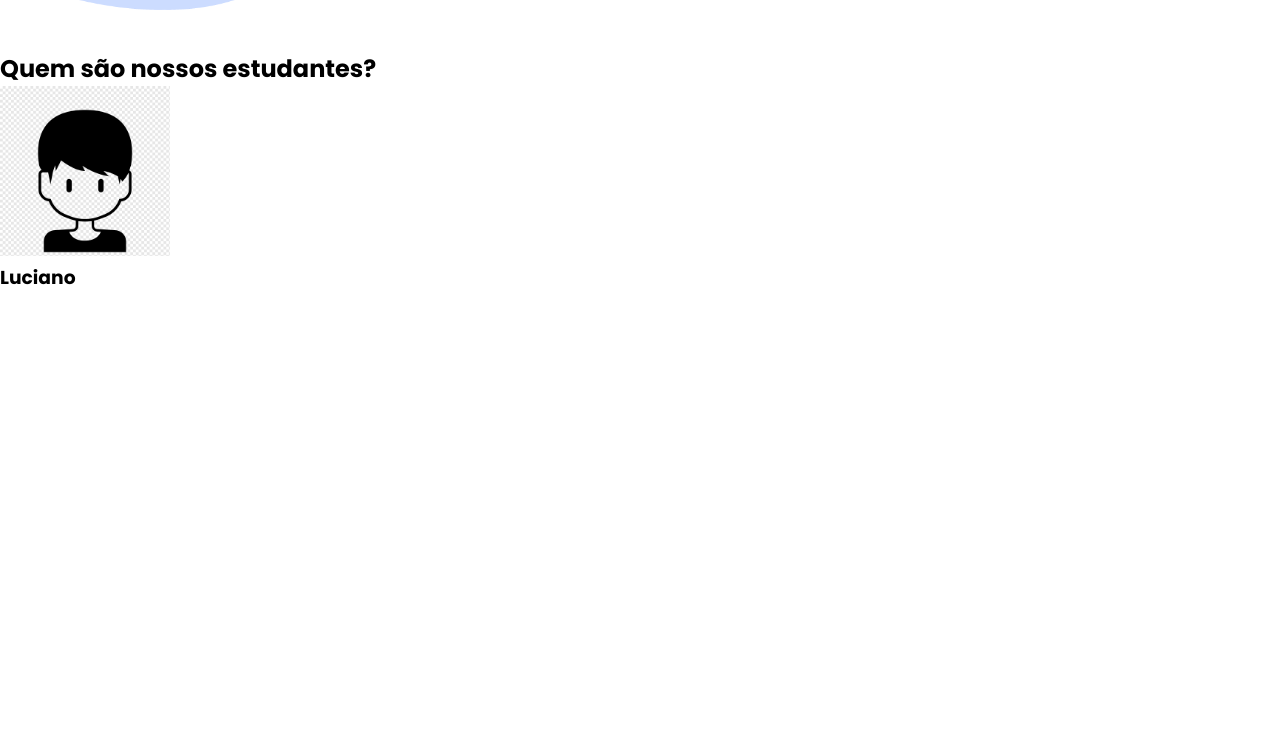
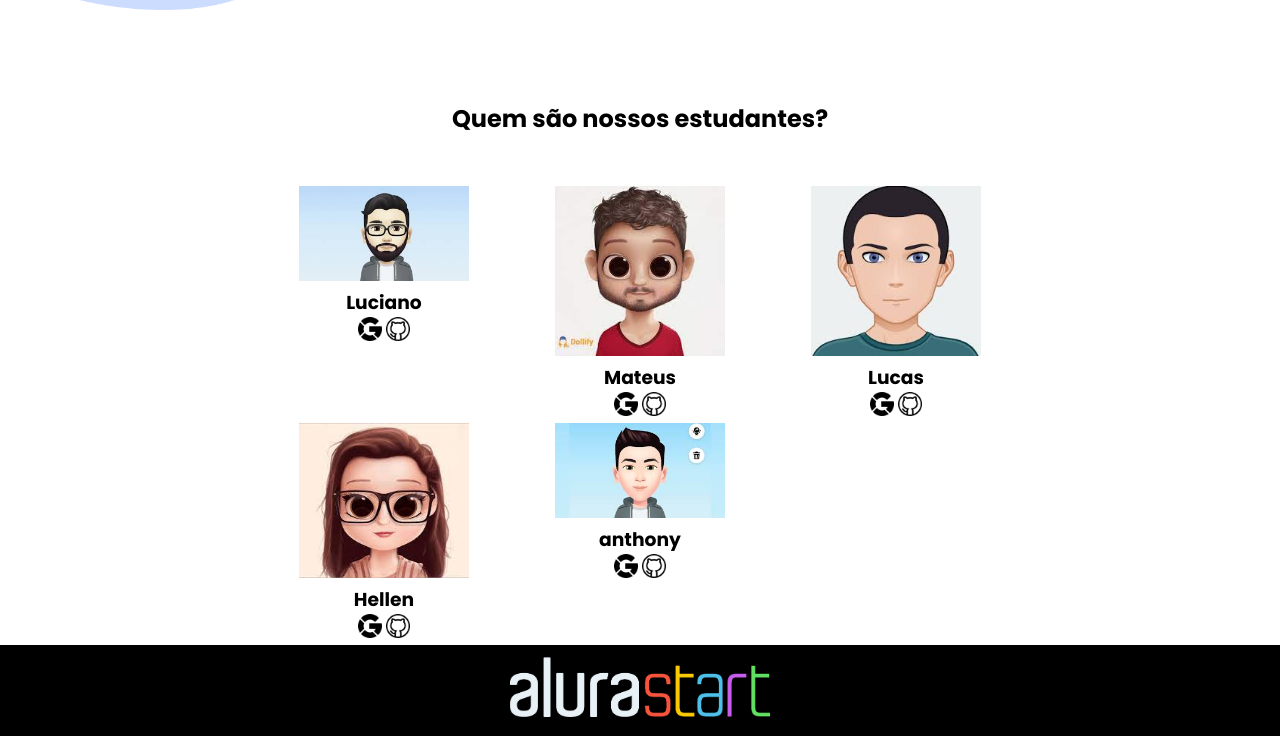
Before and after one commit to lucianosamuel/novo, a plain HTML site: page index.html in a window 1280 px wide. Shown: the part 616-1352 px from the top of the page. Before the commit the page ends 908 px from the top, so only its background shows below. Drawn offline with Linux system fonts and the light colour scheme.

Commit message:
pagina finalizada

```diff
--- a/index.html
+++ b/index.html
@@ -27,11 +27,46 @@
        <img class="escola-imagem" src="Formula-bro.png" alt="professora no quadro">
     </section>
     <section class="estudante">
-        <h2 class="estudante-titulo">Quem são nossos estudantes?</h2>
-        <img class="estudante-imagem" src="png-transparent-avatar-face-male-man-people-profile-user-avatar-user-icon.png" alt="fto do png-transparent-avatar-face-male-man-people-profile-user-avatar-user-icon">
-        <h3>Luciano</h3>
-
+         <h2 class="estudante-titulo">Quem são nossos estudantes?</h2>
+     <div class="estudante-todos">
+        <span></span>
+     <div class="estudante-div">
+         <img class="estudante-imagem" src="download (2).jpeg" alt="fto do download (2).jpeg">
+         <h3 class="estudante-nome">Luciano</h3>
+         <a href="https://mail.google.com/mail/u/0/#inbox"><img class="estudante-icone" src="google.png" alt="icone google"></a>
+         <a href="https://github.com/lucianosamuel"><img class="estudante-icone" src="github.png" alt="icone github"></a>
+    </div>
+    <div class="estudante-div">
+        <img class="estudante-imagem" src="images (1).jpeg" alt="fto do images (1).jpeg">
+        <h3 class="estudante-nome">Mateus</h3>
+        <img class="estudante-icone" src="google.png" alt="icone google">
+        <img class="estudante-icone" src="github.png" alt="icone github">
+   </div>
+   <div class="estudante-div">
+    <img class="estudante-imagem" src="images (2).jpeg" alt="fto do images (2).jpeg">
+    <h3 class="estudante-nome">Lucas</h3>
+    <img class="estudante-icone" src="google.png" alt="icone google">
+    <img class="estudante-icone" src="github.png" alt="icone github">
+</div>
+     <span></span>
+     <span></span>
+<div class="estudante-div">
+    <img class="estudante-imagem" src="images.jpeg" alt="fto do images.jpeg">
+    <h3 class="estudante-nome">Hellen</h3>
+    <img class="estudante-icone" src="google.png" alt="icone google">
+    <img class="estudante-icone" src="github.png" alt="icone github">
+</div>
+<div class="estudante-div">
+    <img class="estudante-imagem" src="images (3).jpeg" alt="fto do images (3).jpeg">
+    <h3 class="estudante-nome">anthony</h3>
+    <img class="estudante-icone" src="google.png" alt="icone google">
+    <img class="estudante-icone" src="github.png" alt="icone github">
+</div>
+    </div>
     </section>
+    <footer class="rodape">
+        <img class="rodape-imagem" src="alurastart logo.png" alt="logo da alura start">
+    </footer>
 </body>
 
 </html>
--- a/style.css
+++ b/style.css
@@ -44,9 +44,39 @@ cabecalho-lista-item{
 .escola-div-conteudo{
     width: 35%;
 }
+
 .escola-titulo{
     padding: 24px 0;
 }
+
 .estudante-imagem{
     width: 170px;
 }
+
+.estudante-icone{
+    width: 24px;
+}
+
+.estudante-div{
+    text-align: center;
+}
+
+.estudante-titulo{
+    text-align: center;
+    padding: 50px 0;
+}
+
+.estudante-todos{
+    display: grid;
+    grid-template-columns: 20% 20% 20% 20% 20%;
+}
+
+.rodape{
+    background-color: black;
+    text-align: center;
+}
+
+.rodape-imagem{
+    height: 60px;
+    padding: 12px 0;
+}
```
Also changed, not shown: download (2).jpeg (added), github.png (added), google.png (added), images (1).jpeg (added), images (2).jpeg (added), images (3).jpeg (added), images.jpeg (added).
